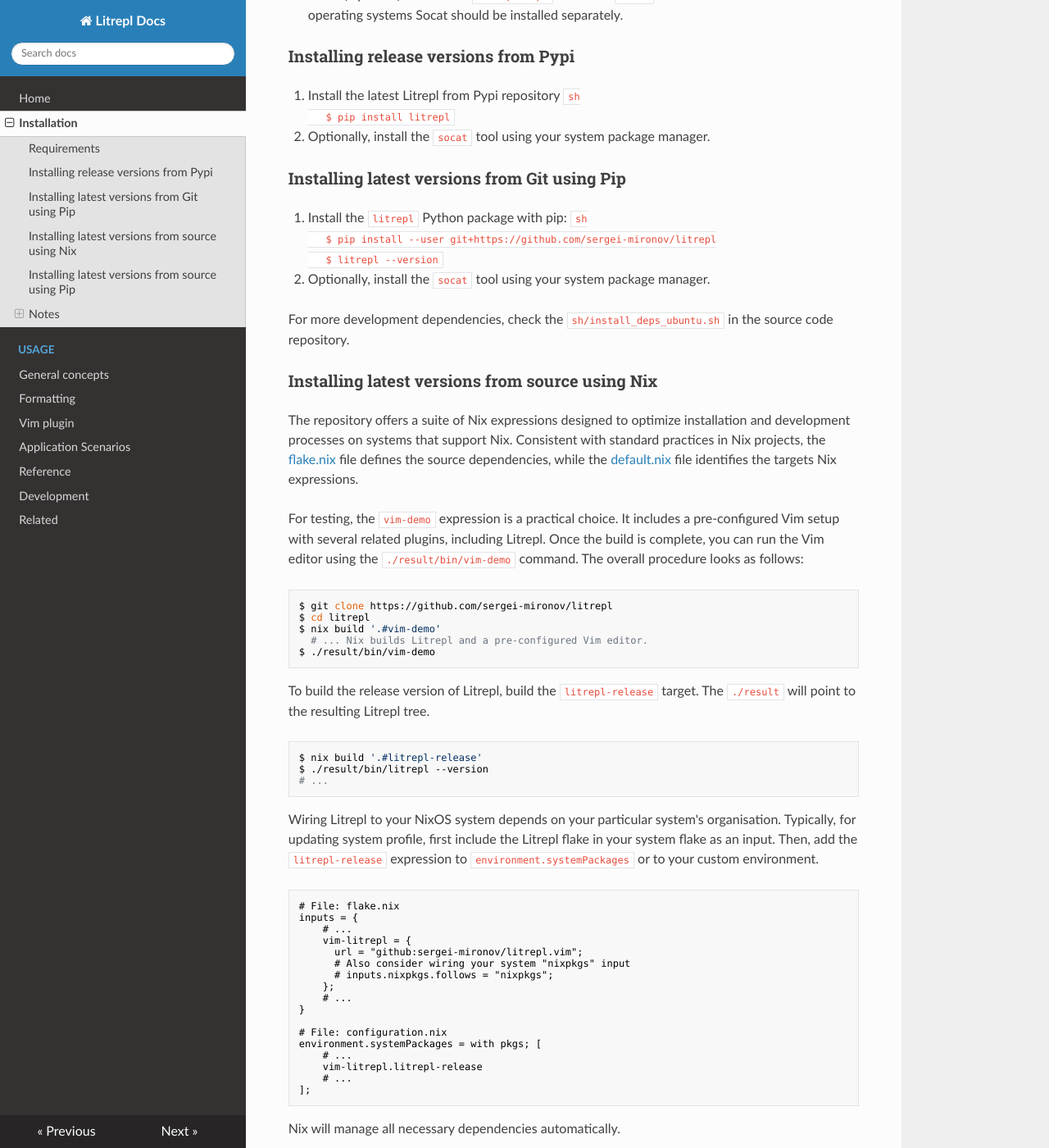
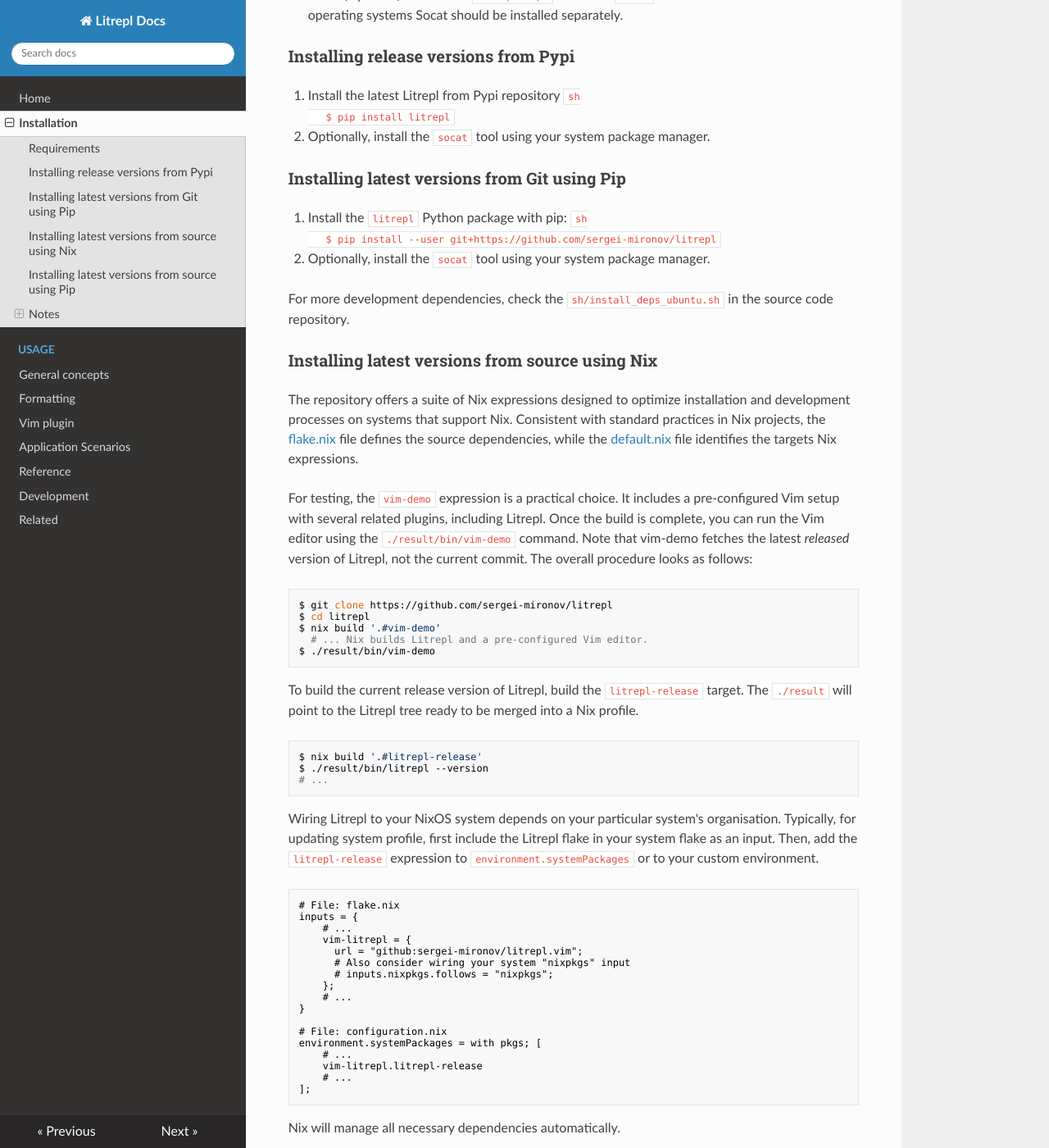
Before and after one commit to sergei-mironov/litrepl, an MkDocs documentation site: the page built from docs/installation.md, in a window 1280 px wide and 1400 px high, scrolled down 511 px. Shown: the whole window at 82% size. Built offline with MkDocs 1.6.1, drawn with Linux system fonts in a browser that asks for light colours; nearby versions of some CDN libraries.

Commit message:
Update installation, minor changes

````diff
--- a/docs/installation.md
+++ b/docs/installation.md
@@ -50,7 +49,8 @@
 For testing, the `vim-demo` expression is a practical choice. It includes a
 pre-configured Vim setup with several related plugins, including Litrepl. Once
 the build is complete, you can run the Vim editor using the
-`./result/bin/vim-demo` command. The overall procedure looks as follows:
+`./result/bin/vim-demo` command. Note that vim-demo fetches the latest *released*
+version of Litrepl, not the current commit. The overall procedure looks as follows:
 
 ``` sh
 $ git clone https://github.com/sergei-mironov/litrepl
@@ -60,8 +60,9 @@
 $ ./result/bin/vim-demo
 ```
 
-To build the release version of Litrepl, build the `litrepl-release` target. The
-`./result` will point to the resulting Litrepl tree.
+To build the current release version of Litrepl, build the `litrepl-release`
+target. The `./result` will point to the Litrepl tree ready to be merged into
+a Nix profile.
 
 ``` sh
 $ nix build '.#litrepl-release'
````
Also changed, not shown: other parts of docs/installation.md (+0 -1 lines).
